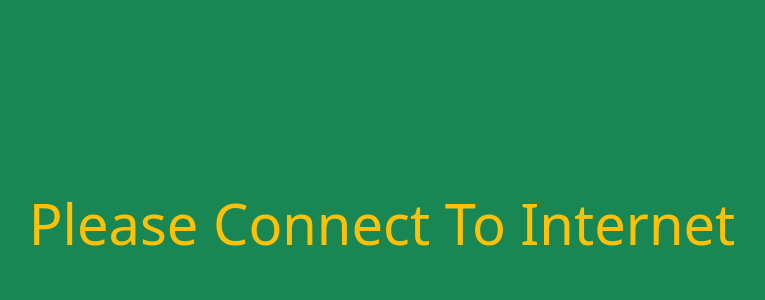
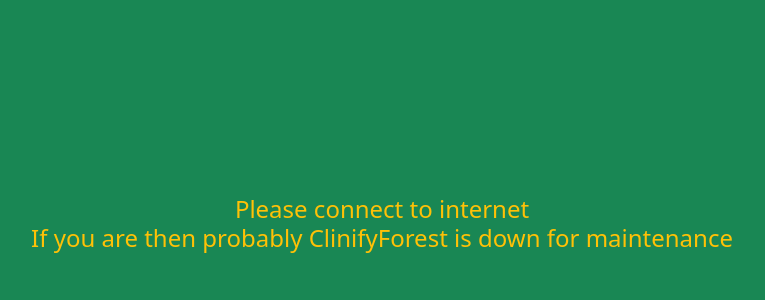
Before and after one commit to bluelearn-open-source/ClinifyForest, a Django app: template templates/offline.html in a window 1280 px wide. Shown: the part 190-490 px from the top of the page, without its empty margins (258-1023 px from the left). Run offline with Django 3.2, Linux system fonts and the light colour scheme; the template is opened without the code that fills it, so the values that code supplies are empty.

Commit message:
update offline.html

```diff
--- a/templates/offline.html
+++ b/templates/offline.html
@@ -1,12 +1,12 @@
 {% extends 'base.html' %}
 
-{% block title %}You are Offline{% endblock title %}
+{% block title %}Offline{% endblock title %}
 
 
 {% block body %}
 
 <div class="container d-flex justify-content-center align-items-center" style="height: 90.5vh;">
-    <h1 class="display-4 text-warning">Please Connect To Internet</h1>
+    <h4 class="text-center text-warning">Please connect to internet<br>If you are then probably ClinifyForest is down for maintenance</h4>
 </div>
 
 {% endblock body %}
```
